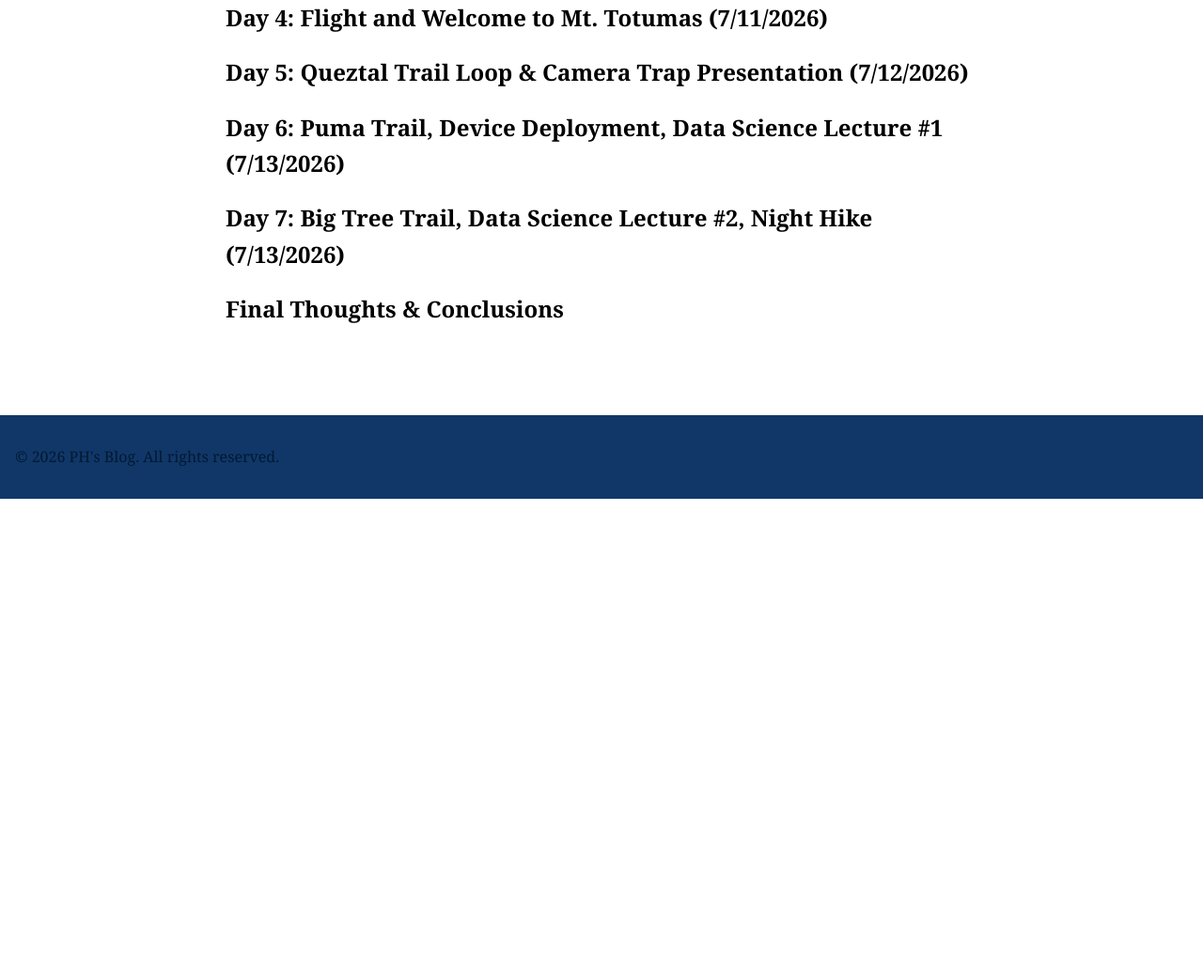
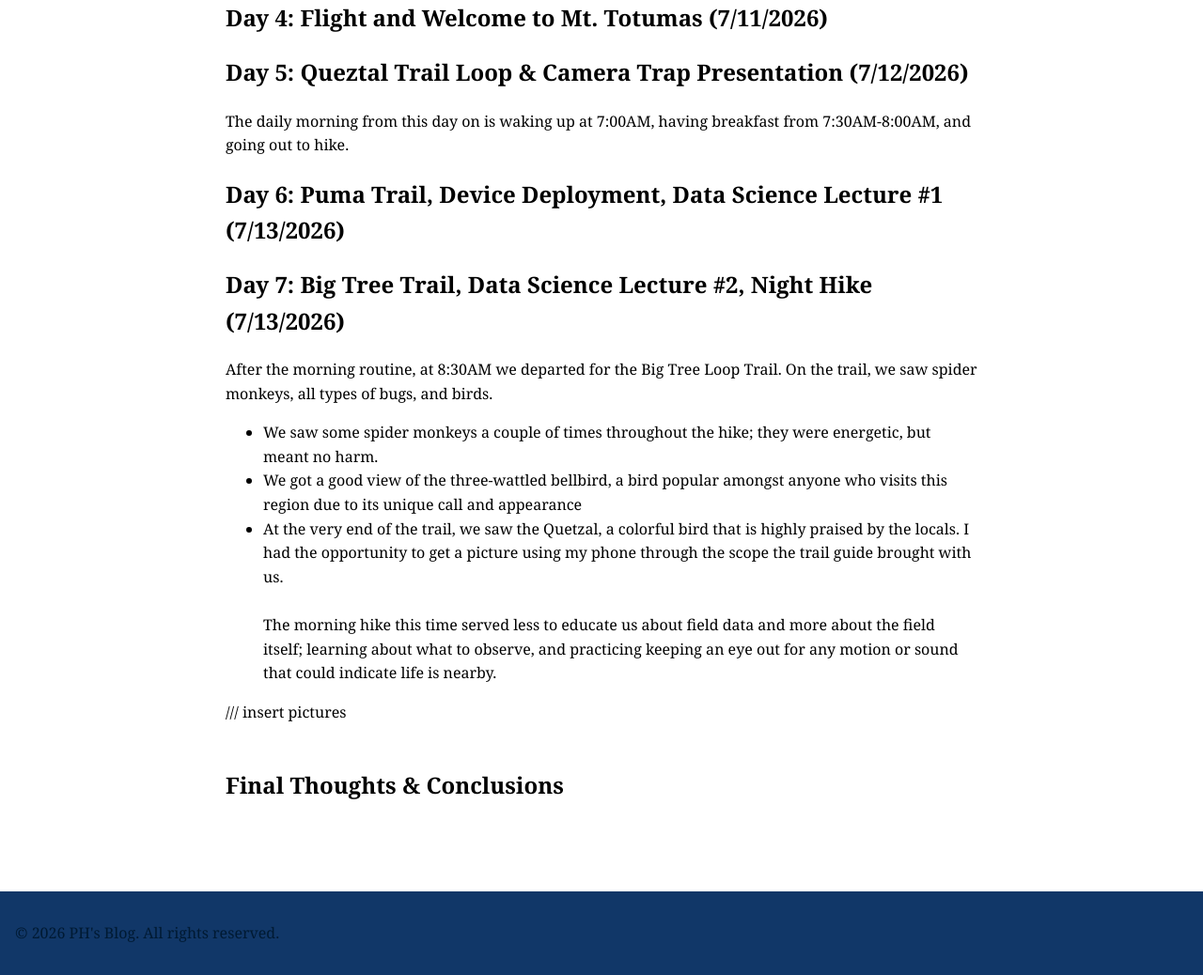
Before and after one commit to CaptainSapphire/PH-s-Blog, a Jekyll site: the page built from _posts/2026-07-20-Researching-Data-Science-in-Panama.md, in a window 1280 px wide and 1400 px high, scrolled down 1642 px. Shown: the part 362-1400 px from the top of the window at 94% size. Built offline with Jekyll 4.4.1, drawn with Linux system fonts in a browser that asks for light colours; our own code applies the rules of GitHub Pages for plain Markdown files; before the commit the page ends 2535 px from its top, so only the background shows below that.

Commit message:
Update 2026-07-20-Researching-Data-Science-in-Panama.md

```diff
--- a/_posts/2026-07-20-Researching-Data-Science-in-Panama.md
+++ b/_posts/2026-07-20-Researching-Data-Science-in-Panama.md
@@ -34,12 +34,20 @@ Punta Culebra had a few different sections of educational rooms; climate change
 
 
 ## Day 5: Queztal Trail Loop & Camera Trap Presentation (7/12/2026)
-
+The daily morning from this day on is waking up at 7:00AM, having breakfast from 7:30AM-8:00AM, and going out to hike.
 
 ## Day 6: Puma Trail, Device Deployment,  Data Science Lecture #1 (7/13/2026)
 
+
 ## Day 7: Big Tree Trail, Data Science Lecture #2, Night Hike  (7/13/2026)
+After the morning routine, at 8:30AM we departed for the Big Tree Loop Trail. On the trail, we saw spider monkeys, all types of bugs, and birds.
+- We saw some spider monkeys a couple of times throughout the hike; they were energetic, but meant no harm.
+- We got a good view of the three-wattled bellbird, a bird popular amongst anyone who visits this region due to its unique call and appearance
+- At the very end of the trail, we saw the Quetzal, a colorful bird that is highly praised by the locals. I had the opportunity to get a picture using my phone through the scope the trail guide brought with us.
+<br><br>
+The morning hike this time served less to educate us about field data and more about the field itself; learning about what to observe, and practicing keeping an eye out for any motion or sound that could indicate life is nearby.
 
-
+/// insert pictures
+<br><br>
 
 # Final Thoughts & Conclusions
```
